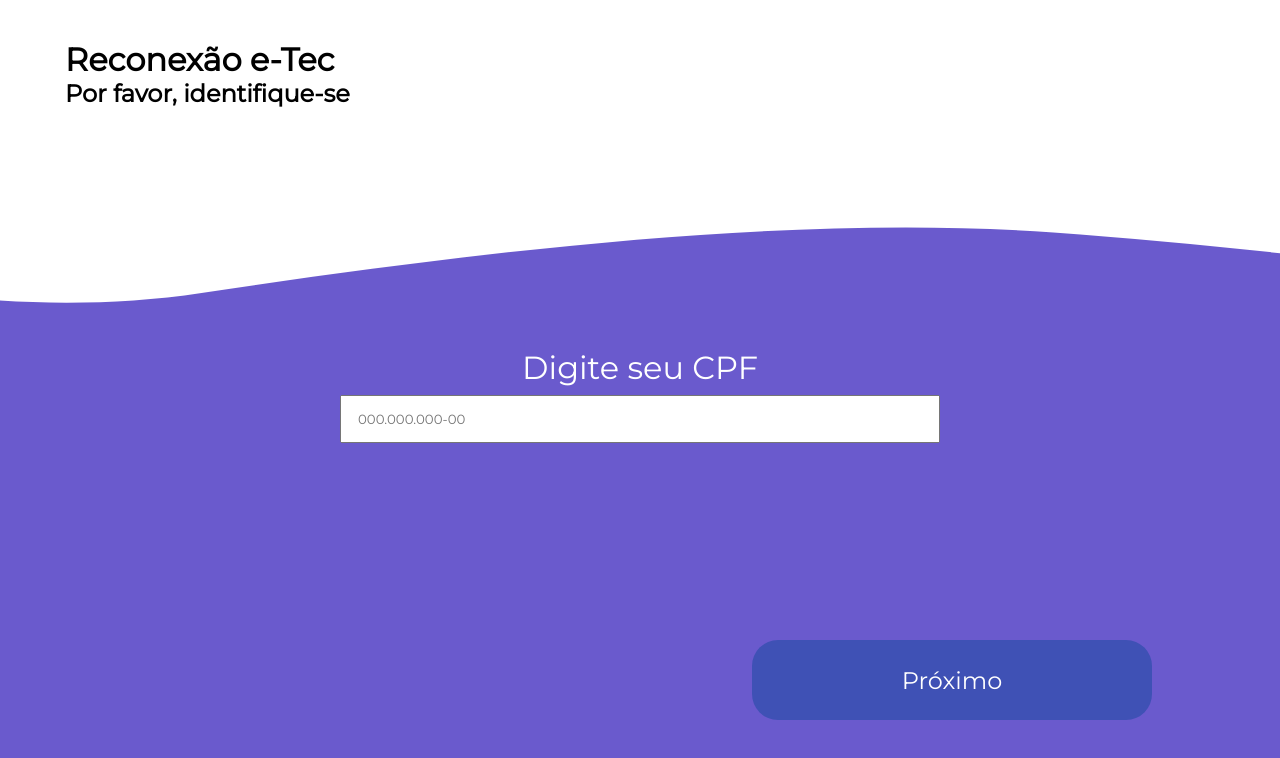
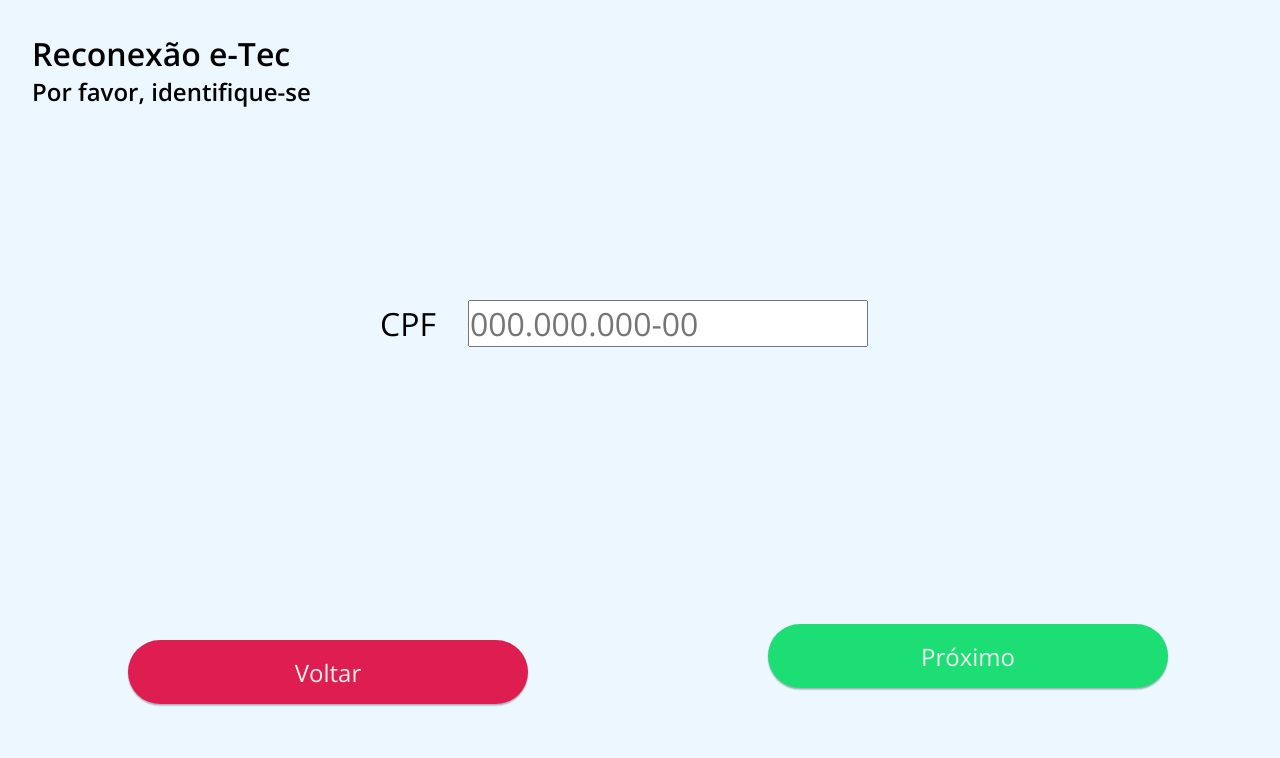
Before and after one commit to k13w/feedback, a React (Create React App) app in the folder frontend/: page /user in a window 1280 px wide. Shown: the top 758 px of the page. Built offline with nearby package versions, Linux system fonts and the light colour scheme.

Commit message:
some cleaning on style files

```diff
--- a/frontend/src/assets/styles/global.js
+++ b/frontend/src/assets/styles/global.js
@@ -1,8 +1,12 @@
 import { createGlobalStyle } from 'styled-components'
-import background from '../img/background.svg'
 
 export default createGlobalStyle`
-  @import url('https://fonts.googleapis.com/css?family=Montserrat&display=swap');
+  @import url('https://fonts.googleapis.com/css?family=Open+Sans:400,600&display=swap');
+
+/*
+  green: 1dde74
+  red: de1d50
+*/
 
   * {
     margin: 0;
@@ -12,39 +16,62 @@ export default createGlobalStyle`
   }
 
   body {
-    background: #6A5ACD url(${background}) no-repeat center top;
+    background: #edf7ff;
     -webkit-font-smoothing: antialised;
-    /* min-width: 1100px; */
     width: 100%;
   }
 
   body, input, button {
-    font-family: 'Montserrat', sans-serif;
-  }
-  input:focus {
+    font-family: 'Open Sans', sans-serif;
   }
 
+
   button {
-    cursor: pointer;
-    max-width: 25rem;
-    width: 100%;
-    height: 5rem;
-    position: fixed;
-    bottom: 10%;
-    right: 10%;
-    background-color: #3f51b5;
-    color: white;
-    border-radius: 26px;
+    /* tamanho */
+    width: 25rem;
+    height: 4rem;
+    padding: 1rem;
+    @media(max-width: 480px){
+      width: 15rem;
+      font-size: 1rem;
+    }
+    /* estilo */
+    background-color: #1dde74;
+    color: #eee;
+    border-radius: 3rem;
     border: none;
     font-size: 1.5rem;
-    @media screen and (max-width: 480px) {
-      font-size: 1rem;
-      position: absolute;
-      right: 0;
-      bottom: 0;
-      width: 80%;
-      margin: 10%;
+    box-shadow: 0 .1rem .1rem rgba(0,0,0,.3);
+    /* comportamento */
+    cursor: pointer;
+  }
+  .header {
+    margin-top: 2rem;
+    margin-left: 2rem;
+    @media (max-width: 480px) {
+      text-align: center;
+      font-size: .8rem;
+      margin: 1.5rem 0 0 0;
     }
+
   }
-
+  .footer{
+        margin-top: 10rem;
+        width: 100%;
+        position: fixed;
+        bottom: 10%;
+        display: flex;
+        justify-content: space-around;
+        flex-wrap: wrap;
+        @media(max-width: 480px){
+          position: relative;
+          bottom: 0;
+        }
+    }
+    .voltar {
+        background-color: #de1d50;
+    }
+    a {
+        margin: 1rem;
+    }
 `;
--- a/frontend/src/components/About/index.js
+++ b/frontend/src/components/About/index.js
@@ -5,13 +5,14 @@ import { Container } from './styles';
 
 const About = () => (
     <Container>
-    <div>
+    <div className="header">
         <h1>Reconexão e-Tec</h1>
         <h2>Sobre o Reconexão</h2>
     </div>
 
-    <div>
-        <Link to='/warning'><button>Eu entendi e quero Continuar</button></Link>
+    <div className="footer">
+        <Link to='/'><button className="voltar" >Voltar</button></Link>
+        <Link to='/warning'><button >Eu entendi e quero Continuar</button></Link>
     </div>
     </Container>
 )
--- a/frontend/src/components/About/styles.js
+++ b/frontend/src/components/About/styles.js
@@ -1,15 +1,6 @@
 import styled from 'styled-components';
 
 export const Container = styled.div`
-    display: flex;
-    padding: 40px;
-    margin-left: 25px;
-    button {
-        /* background-color: #3f51b5;
-        color: white;
-        border-radius: 26px;
-        border: none;
-        font-size: 1.5em; */
-    }
+
 
 `;
--- a/frontend/src/components/Home/styles.js
+++ b/frontend/src/components/Home/styles.js
@@ -1,48 +1,26 @@
 import styled from 'styled-components';
 
 export const Container = styled.div`
-    margin: 20% auto 0 auto;
+    margin: 10% auto 0 auto;
     display: flex;
     justify-content: center;
+    text-align: center;
 
     div {
-        width: 600px;
-        display: flex;
-        flex-direction: column;
-        align-items: center;
+        max-width: 600px;
+        width: 100%;
+        margin: 10%;
     }
 
     h1 {
-        /* margin-top: 350px; */
         font-size: 2rem;
-        color: #ddd;
-    }
-    h3 {
-        text-align: center;
-        margin-top: 10px;
-        color: #CCCCCC;
     }
 
-    h1,h3{
-        @media screen and (max-width: 1366px) {
-            color: #000;
-        }
-    }
-    button {
-        /*background-color: #3f51b5;
-        bottom: 0;
-        right: 0;
-        position: relative;
-        margin-top: 20px;
-        color: #E6E6FA;
-        border-radius: 26px;
-        border: none;
-        font-size: 2em;
-    } */
-    button:hover {
-        opacity: 0.8;
-        color: white;
+    h3{
+        margin-top: 1rem;
     }
 
-
+    button {
+        margin-top: 3rem;
+    }
 `;
--- a/frontend/src/components/UserVerification/index.js
+++ b/frontend/src/components/UserVerification/index.js
@@ -1,6 +1,6 @@
 import React, { useState } from 'react';
 import { Header, Container, Panel, Verification } from './styles';
-import { withRouter } from "react-router-dom";
+import { withRouter, Link } from "react-router-dom";
 import api from '../../services/api';
 import { login } from '../../services/auth';
 import { cpfMask } from '../../utils/masks';
@@ -31,15 +31,15 @@ const UserVerification = ({ history }) => {
     }
     return(
         <Container>
-            <Header>
+            <div className="header">
                 <h1>Reconexão e-Tec</h1>
                 <h2>Por favor, identifique-se</h2>
-            </Header>
+            </div>
 
             <Panel>
                 <Verification onSubmit={handleSingIn}>
-                    <div>
-                        <label>Digite seu CPF</label>
+                    <div className="inputCpf">
+                        <label>CPF </label>
                         <input
                             type="text"
                             placeholder="000.000.000-00"
@@ -48,7 +48,8 @@ const UserVerification = ({ history }) => {
                             onChange={e => setVerification(cpfMask(e.target.value))}
                         />
                     </div>
-                    <div>
+                    <div className="footer">
+                        <Link to="/warning"><button className="voltar">Voltar</button></Link>
                         <button className="btn-proximo">Próximo</button>
                     </div>
                 </Verification>
--- a/frontend/src/components/UserVerification/styles.js
+++ b/frontend/src/components/UserVerification/styles.js
@@ -1,60 +1,40 @@
 import styled from 'styled-components';
 
 export const Container = styled.div`
-    display: flex;
-    flex-direction: column;
-    padding: 40px;
-    /* margin-left: 25px; */
-    /* justify-content: center; */
+    .footer {
+        margin-top: 3rem;
+    }
 `;
 
 export const Header = styled.div`
-    /* flex-direction: column;
-    /* padding: 40px; */
-    /*height: 120px; */
-    margin-left: 25px;
+
 
 `;
 
 export const Panel = styled.div`
-    text-align: center;
-    margin-top: 20%;
-    label {
-        font-size: 3em;
-        color: #fff;
-    }
 
-    input {
-        /* margin-top: 104px;
-        margin-left: 30px;
-        */
-        margin: .5rem auto;
-        /* margin-left: auto;
-        margin-right: auto; */
-        width: 100%;
-        max-width: 600px;
-        height: 3rem;
-        padding: 1rem;
-    }
 
 `;
 
 export const Verification = styled.form`
-
-    div {
+    .inputCpf {
+        margin-top: 15%;
+        font-size: 2rem;
         display: flex;
-        flex-direction: column;
-        label {
-            font-size: 2rem;
+        align-items: center;
+        justify-content: center;
+        @media (max-width: 480px) {
+            margin-top: 3rem;
+            flex-direction: column;
         }
+        text-align: center;
+        width: 100%;
+    }
+    input{
+        margin: 0 2rem;
+        max-width: 25rem;
+        width: 80%;
+        font-size: 2rem;
     }
 
-    button {
-        @media screen and (max-width: 480px) {
-            position: static;
-        }
-    }
-
-
-
 `;
--- a/frontend/src/components/Warning/index.js
+++ b/frontend/src/components/Warning/index.js
@@ -5,12 +5,13 @@ import { Container } from './styles';
 
 const Warning = () => (
     <Container>
-    <div>
+    <div className="header">
         <h1>Reconexão e-Tec</h1>
         <h2>Avisos, dicas e sugestões</h2>
     </div>
 
-    <div>
+    <div className="footer">
+        <Link to='/about'><button className="voltar" >Voltar</button></Link>
         <Link to='/user'><button>Continuar</button></Link>
     </div>
     </Container>
--- a/frontend/src/components/Warning/styles.js
+++ b/frontend/src/components/Warning/styles.js
@@ -1,10 +1,5 @@
 import styled from 'styled-components';
 
 export const Container = styled.div`
-    display: flex;
-    padding: 40px;
-    margin-left: 25px;
-    button {
 
-    }
 `;
```
Also changed, not shown: frontend/src/components/Home/index.js (+5 -5 lines), 2 other files (tests, documents, lock files or other folders).
